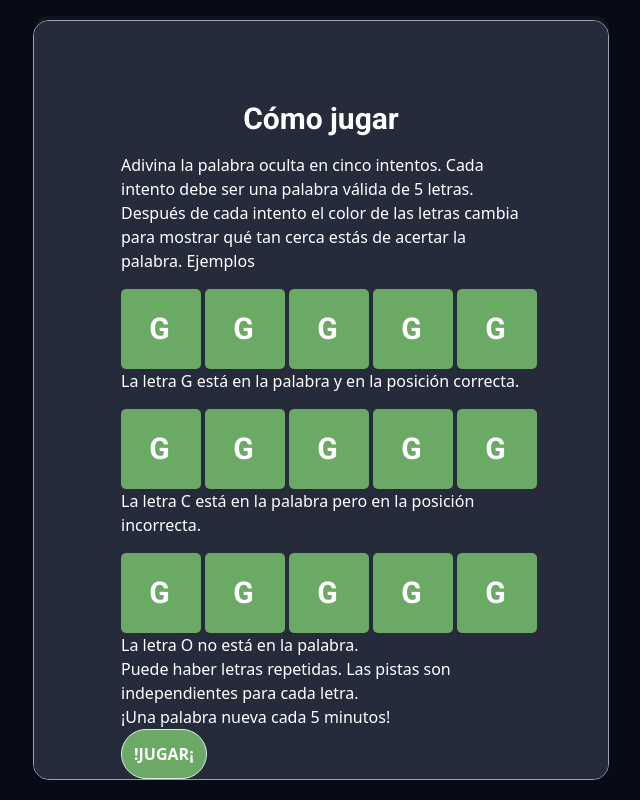
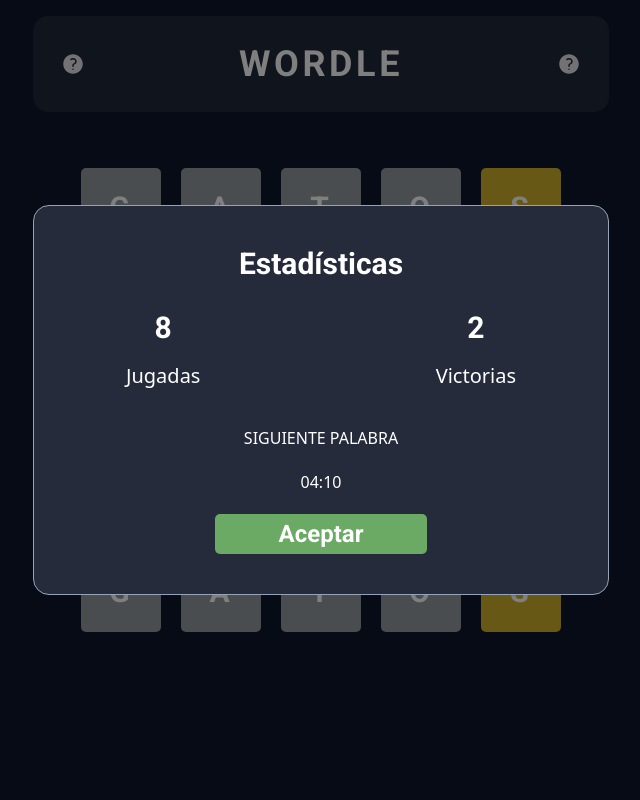
Before and after one commit to Ricardoo-LC/challenge-kalpoli, a React (Vite) app: page / in a window 1280 px wide. Shown: the whole page, without its empty margins (319-959 px from the left). Built offline with nearby package versions, Linux system fonts and the light colour scheme.

Commit message:
Add mock modal results

```diff
--- a/src/App.tsx
+++ b/src/App.tsx
@@ -9,7 +9,9 @@
 const App = (): JSX.Element => {
   const [theme, setTheme] = useState('dark')
   const [showInstruccions, setShowInstruccions] = useState(false)
-  const [showStatistics, setShowStatistics] = useState(false)
+  const [showStatistics, setShowStatistics] = useState(true)
+  const [isRunning, setIsRunning] = useState(true)
+  const [resetTimer, setResetTimer] = useState(false)
 
   useEffect(() => {
     const isNewPlayer = Cookies.get('newPlayer')
@@ -26,8 +28,8 @@
 
   return (
     <div className=' bg-neutral-50 dark:bg-slate-900 w-screen h-screen'>
-        <Instructions show={showInstruccions}/>
-        {/* <Results show={showStatistics}/>  */}
+        <Instructions show={showInstruccions} close={setShowInstruccions}/>
+        <Results show={showStatistics} close={setShowStatistics}/>
         <div className="flex flex-col items-center h-[100vh] pt-4 w-full">
           <Header/>
           <Board/>
--- a/src/components/instructions/index.tsx
+++ b/src/components/instructions/index.tsx
@@ -1,27 +1,33 @@
+import Cookies from 'js-cookie'
 import { Letter } from '../board/letter'
 
 interface Props {
   show: boolean;
+  close: (value: boolean) => void;
 }
 
-export const Instructions = ({ show }: Props) => {
+export const Instructions = ({ show, close }: Props) => {
   const handleClick = () => {
-    console.log('test')
+    close(false)
+    Cookies.set('newPlayer', 'true', { expires: 30 })
   }
 
   return (
-    <div className="fixed left-0 top-0 flex h-full w-full items-center justify-center bg-black bg-opacity-50 py-5 z-40">
-        <div className="max-h-full w-full max-w-xl overflow-y-auto sm:rounded-2xl bg-[#262B3C] border border-slate-400 text-white">
-            <div className="w-full ">
-                <div className="m-8 my-20 max-w-[400px] mx-auto">
+    <div className={`fixed flex h-full w-full items-center justify-center bg-black bg-opacity-50 z-40 transition-transform transition-opacity duration-500 ${show ? 'modal' : 'modal-closed'}`}
+      >
+        <div className="max-h-full w-full max-w-xl sm:rounded-2xl bg-[#262B3C] border border-slate-400 text-white">
+                <div className="my-10 mx-10">
                     <h1 className="mb-4 text-3xl font-roboto font-bold text-center">Cómo jugar</h1>
-                    <p className="whitespace-pre-wrap">
+                    <p className="whitespace-normal">
                         Adivina la palabra oculta en cinco intentos.
-
+                    </p>
+                     <p className="whitespace-normal pt-4">
                         Cada intento debe ser una palabra válida de 5 letras.
-
+                    </p>
+                     <p className="whitespace-normal pt-4">
                         Después de cada intento el color de las letras cambia para mostrar qué tan cerca estás de acertar la palabra.
-
+                    </p>
+                    <p className="whitespace-normal pt-4 font-bold">
                         Ejemplos
                     </p>
                     <div className='pt-4 grid grid-cols-5 gap-5'>
@@ -29,36 +35,35 @@
                             <Letter key={index} value={'G'} status={'correct'}/>
                         ))}
                     </div>
-                    <p className="whitespace-pre-wrap">
-                        La letra G está en la palabra y en la posición correcta.
+                    <p className="whitespace-normal pt-3">
+                        La letra <span className='font-bold'>G</span> está en la palabra y en la posición correcta.
                     </p>
-                    <div className='pt-4 grid grid-cols-5 gap-5'>
+                    <div className='pt-3 grid grid-cols-5 gap-5'>
                         {Array.from(Array(5)).map((_, index) => (
                             <Letter key={index} value={'G'} status={'correct'}/>
                         ))}
                     </div>
-                    <p className="whitespace-pre-wrap">
-                        La letra C está en la palabra pero en la posición incorrecta.
+                    <p className="whitespace-normal pt-3 ">
+                        La letra <span className='font-bold'>C</span> está en la palabra pero en la posición incorrecta.
                     </p>
-                    <div className='pt-4 grid grid-cols-5 gap-5'>
+                    <div className='pt-3 grid grid-cols-5 gap-5'>
                         {Array.from(Array(5)).map((_, index) => (
                             <Letter key={index} value={'G'} status={'correct'}/>
                         ))}
                     </div>
-                    <p className="whitespace-pre-wrap">
-                        La letra O no está en la palabra.
+                    <p className="whitespace-normal pt-3">
+                        La letra <span className='font-bold'>O</span> no está en la palabra.
                     </p>
-                    <p className="whitespace-pre-wrap">
+                    <p className="whitespace-normal pt-6">
                         Puede haber letras repetidas. Las pistas son independientes para cada letra.
                     </p>
-                    <p className="whitespace-pre-wrap">
+                    <p className="whitespace-normal text-center p-5">
                         ¡Una palabra nueva cada 5 minutos!
                     </p>
-                    <div className="space-y-4">
-                        <button className="p-3 bg-correct border rounded-full font-semibold" onClick={handleClick}>!JUGAR¡</button>
+                    <div className="space-y-4 flex items-center justify-center">
+                        <button className="px-16 py-1 bg-correct rounded-[5px] text-2xl font-roboto font-semibold text-center" onClick={handleClick}>!JUGAR¡</button>
                     </div>
                 </div>
-            </div>
         </div>
     </div>
   )
--- a/src/components/results/index.tsx
+++ b/src/components/results/index.tsx
@@ -1,9 +1,39 @@
 interface Props {
   show: boolean;
+  close: (value: boolean) => void;
 }
 
-export const Results: React.FC<Props> = ({ show }) => {
+export const Results = ({ show, close }: Props) => {
+  const handleClick = () => {
+    close(false)
+  }
+
   return (
-        <h1>Estadisticas</h1>
+    <div className={`fixed flex h-full w-full items-center justify-center bg-black bg-opacity-50 z-40 transition-transform transition-opacity duration-500 ${show ? 'modal' : 'modal-closed'}`}>
+        <div className="max-h-full w-full max-w-xl sm:rounded-2xl bg-[#262B3C] border border-slate-400 text-white">
+                <div className="my-10 mx-20">
+                    <h1 className="mb-4 text-3xl font-roboto font-bold text-center">Estadísticas</h1>
+                    <div className="flex items-center justify-between rounded-t-3xl p-3 w-full">
+                          <div className="text-center">
+                        <h1 className="mb-4 text-3xl font-roboto font-bold text-center">8</h1>
+                        <span className="mt-2 text-xl">Jugadas</span>
+                    </div>
+                    <div className="text-center">
+                        <h1 className="mb-4 text-3xl font-roboto font-bold text-center">2</h1>
+                        <span className="mt-2 text-xl">Victorias</span>
+                    </div>
+                    </div>
+                    <p className="whitespace-normal text-center pt-6">
+                        SIGUIENTE PALABRA
+                    </p>
+                    <p className="whitespace-normal text-center p-5">
+                        04:10
+                    </p>
+                    <div className="space-y-4 flex items-center justify-center">
+                        <button className="px-16 py-1 bg-correct rounded-[5px] text-2xl font-roboto font-semibold text-center" onClick={handleClick}>Aceptar</button>
+                    </div>
+                </div>
+        </div>
+    </div>
   )
 }
--- a/src/index.css
+++ b/src/index.css
@@ -1,3 +1,12 @@
 @tailwind base;
 @tailwind components;
 @tailwind utilities;
+
+.modal {
+    @apply scale-100 opacity-100;
+}
+
+.modal-closed {
+    @apply scale-95 opacity-0 pointer-events-none;
+    transform: translateY(-5%);
+}
```
